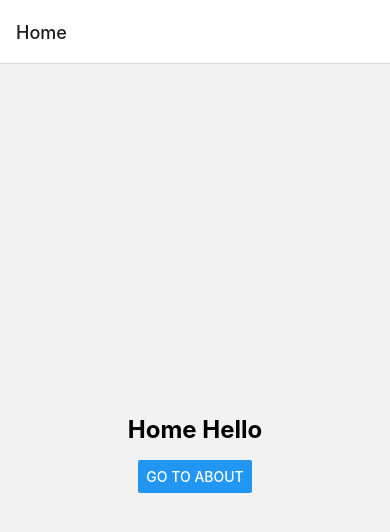
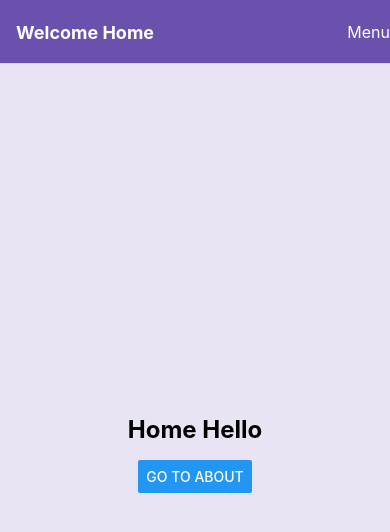
Before and after one commit to amontalvof/react-native-demo, a React Native app: screen / in a window 390 px wide. Shown: the top 532 px of the page. Built offline with nearby package versions, Linux system fonts and the light colour scheme.

Commit message:
Refactor RNNavigation component and update screen options

```diff
--- a/src/rnNavigation/index.jsx
+++ b/src/rnNavigation/index.jsx
@@ -2,17 +2,44 @@
 import { createNativeStackNavigator } from '@react-navigation/native-stack';
 import HomeScreen from './screens/HomeScreen';
 import AboutScreen from './screens/AboutScreen';
+import { Pressable, Text } from 'react-native';
 
 const Stack = createNativeStackNavigator();
 
-export default function RNNavigation() {
+const RNNavigation = () => {
     return (
         <NavigationContainer>
-            <Stack.Navigator initialRouteName="Home">
+            <Stack.Navigator
+                initialRouteName="Home"
+                screenOptions={{
+                    headerStyle: {
+                        backgroundColor: '#6a51ae',
+                    },
+                    headerTintColor: '#fff',
+                    headerTitleStyle: {
+                        fontWeight: 'bold',
+                    },
+                    headerRight: () => (
+                        <Pressable
+                            onPress={() => alert('Menu button pressed!')}
+                        >
+                            <Text style={{ color: 'white', fontSize: 16 }}>
+                                Menu
+                            </Text>
+                        </Pressable>
+                    ),
+                    contentStyle: {
+                        backgroundColor: '#e8e4f3',
+                    },
+                }}
+            >
                 <Stack.Screen
                     name="Home"
                     component={HomeScreen}
                     initialParams={{ result: 'Hello' }}
+                    options={{
+                        title: 'Welcome Home',
+                    }}
                 />
                 <Stack.Screen
                     name="About"
@@ -22,4 +49,6 @@
             </Stack.Navigator>
         </NavigationContainer>
     );
-}
+};
+
+export default RNNavigation;
```
